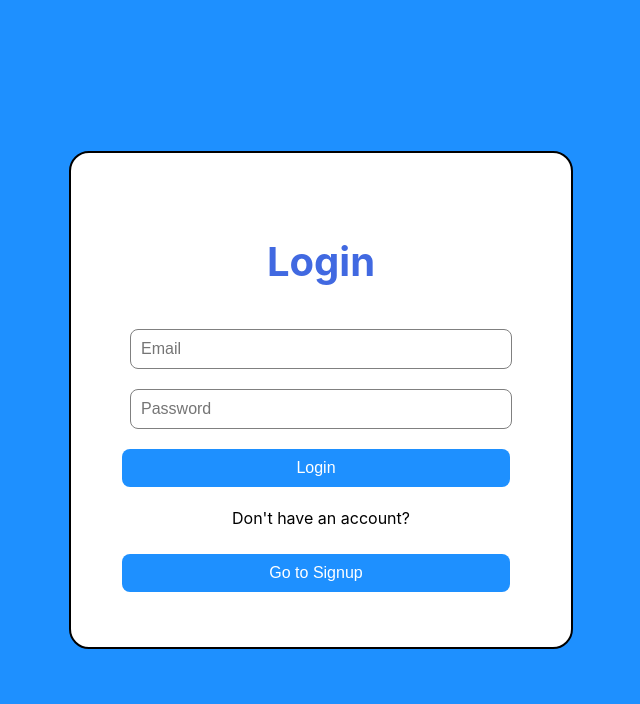
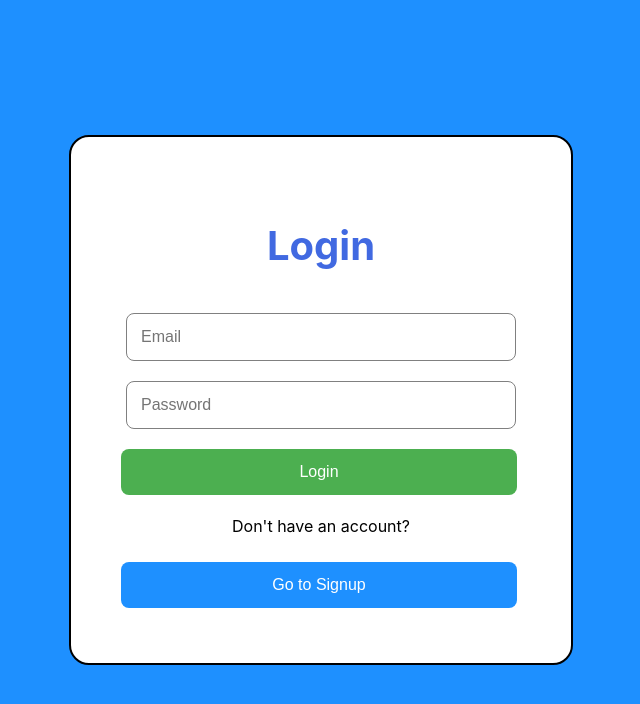
Before and after one commit to AvanoBerlingieri/101312826_comp3123_assignment2, a React (Create React App) app in the folder frontend/: page / in a window 1280 px wide. Shown: the top 704 px of the page, without its empty margins (319-959 px from the left). Built offline with nearby package versions, Linux system fonts and the light colour scheme.

Commit message:
changed button colours

```diff
--- a/frontend/src/pages/Login.js
+++ b/frontend/src/pages/Login.js
@@ -65,13 +65,13 @@ export default function Login() {
                         type="password"
                         onChange={handleChange}
                     />
-                    <button type="submit">Login</button>
+                    <button className={"loginBtn"} type="submit">Login</button>
                 </form>
 
                 <div className="signup-link">
                     <p>Don't have an account?</p>
                     <Link to="/signup">
-                        <button>Go to Signup</button>
+                        <button className={"signupBtn"}>Go to Signup</button>
                     </Link>
                 </div>
 
--- a/frontend/src/pages/Signup.js
+++ b/frontend/src/pages/Signup.js
@@ -76,13 +76,13 @@ export default function Signup() {
                         type="password"
                         onChange={handleChange}
                     />
-                    <button type="submit">Sign Up</button>
+                    <button className={"signupBtn"} type="submit">Sign Up</button>
                 </form>
 
                 <div className="login-link">
                     <p>Already have an account?</p>
                     <Link to="/">
-                        <button>Back to Login</button>
+                        <button className={"backBtn"}>Back to Login</button>
                     </Link>
                 </div>
 
--- a/frontend/src/pages/css/Login.css
+++ b/frontend/src/pages/css/Login.css
@@ -23,7 +23,7 @@
 
 .login-card input {
     width: 90%;
-    padding: 10px;
+    padding: 14px;
     margin: 10px 0;
     border-radius: 8px;
     border: 1px solid grey;
@@ -32,21 +32,27 @@
 
 .login-card button,
 .login-card .signup-link button {
-    width: 97%;
-    padding: 10px;
+    width: 99%;
+    padding: 14px;
     margin-top: 10px;
     border-radius: 8px;
     font-size: 16px;
     cursor: pointer;
-    background: dodgerblue !important;
     transition: all 0.3s ease;
 }
 
-.login-card button:hover,
-.login-card .signup-link button:hover {
-    background: blue !important;
+.login-card .loginBtn:hover {
+    background: darkgreen !important;
 }
 
 .login-card .message {
     color: red;
 }
+
+.login-card .signupBtn {
+    background-color: dodgerblue !important;
+}
+
+.login-card .signupBtn:hover {
+ background: blue !important;
+}
--- a/frontend/src/pages/css/Signup.css
+++ b/frontend/src/pages/css/Signup.css
@@ -23,7 +23,7 @@
 
 .signup-card input {
     width: 90%;
-    padding: 10px;
+    padding: 14px;
     margin: 10px 0;
     border-radius: 8px;
     border: 1px solid grey;
@@ -32,20 +32,27 @@
 
 .signup-card button {
     width: 97%;
-    padding: 10px;
+    padding: 14px;
     margin-top: 10px;
     border-radius: 8px;
     font-size: 16px;
     cursor: pointer;
-    background: dodgerblue !important;
     transition: all 0.3s ease;
 }
 
-.signup-card button:hover
+.signup-card .signupBtn:hover
 {
-    background: blue !important;
+    background: darkgreen !important;
 }
 
 .signup-card .message {
     color: red;
 }
+
+.signup-card .backBtn {
+    background-color: dodgerblue !important;
+}
+
+.signup-card .backBtn:hover {
+    background: blue !important;
+}
```
